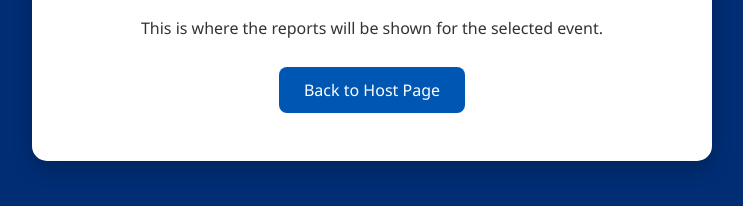
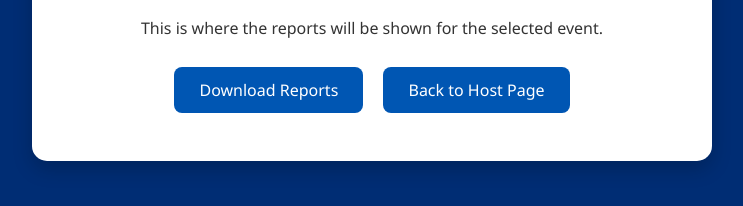
Before and after one commit to Emanpo/EUCheckInSite, a plain HTML site: page reports.html in a window 1280 px wide. Both pictures are taken after typing "Sample" into the empty fields and a click on the button "Submit". Shown: the part 396-602 px from the top of the page, without its empty margins (268-1011 px from the left). Drawn offline with Linux system fonts and the light colour scheme.

Commit message:
Update reports.html

```diff
--- a/reports.html
+++ b/reports.html
@@ -22,6 +22,8 @@
       <h2 id="reportTitle"></h2>
       <p>This is where the reports will be shown for the selected event.</p>
       <!-- You can expand this with actual report data later -->
+      <a href="path/to/report-file.csv" download class="btn">Download Reports</a>   <!-- Download Reports Button -->
+
       <a href="hoasting.html" class="btn">Back to Host Page</a>
     </div>
   </div>
```
